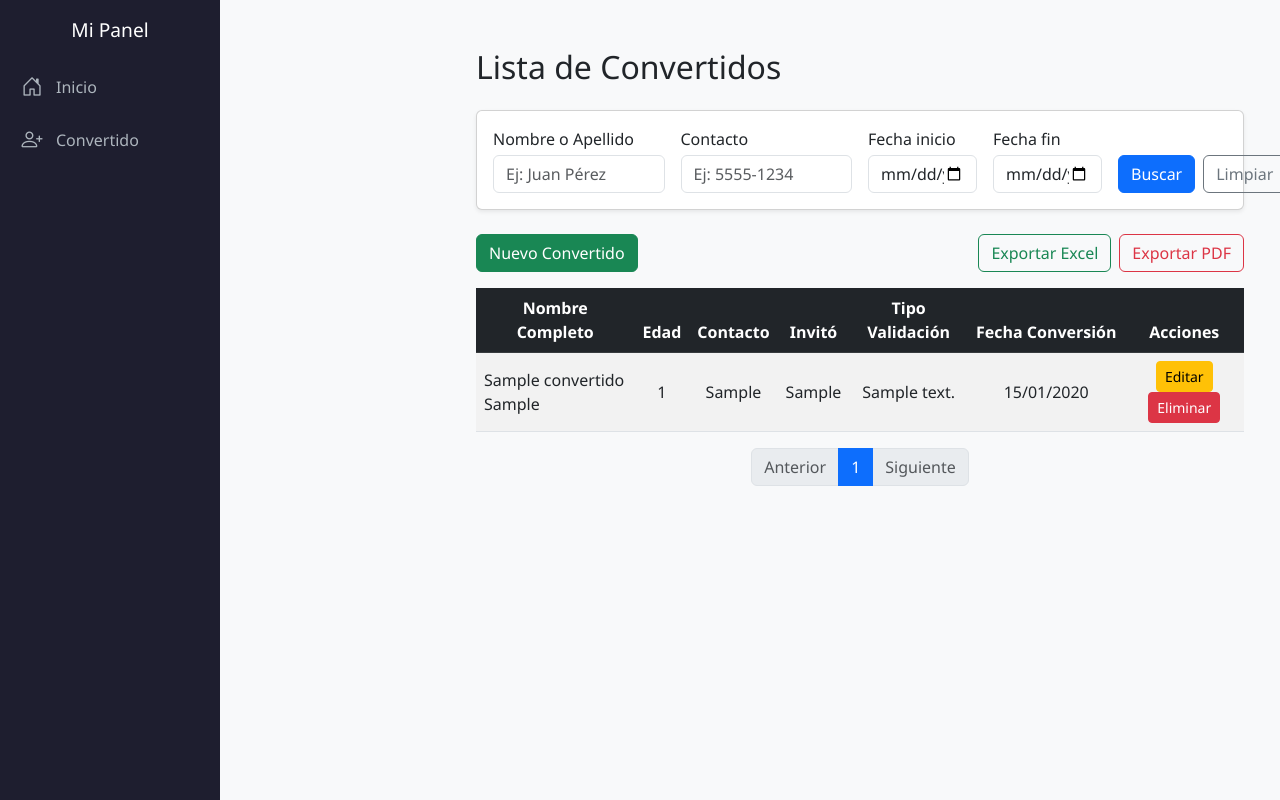
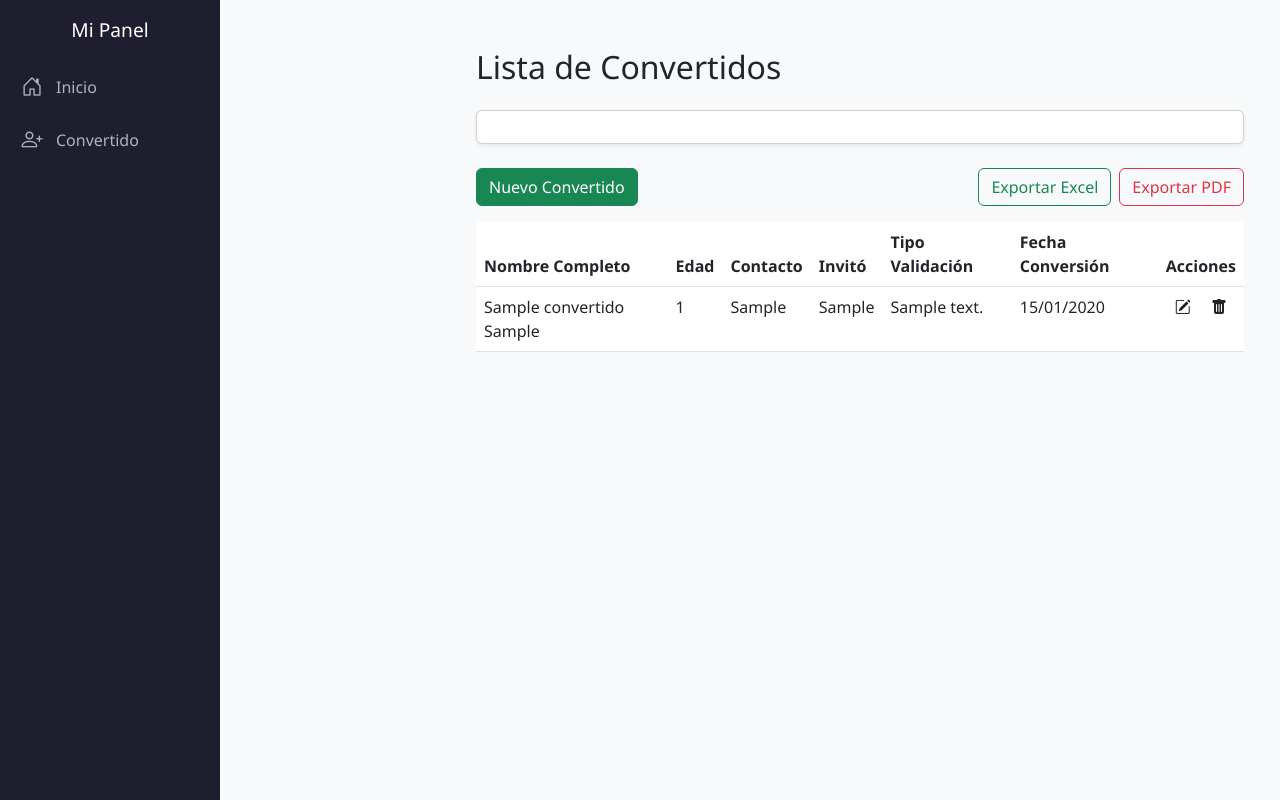
Before and after one commit to jrdar1993/Evang, a Flask app: page /convertido/ in a window 1280 px wide. Run offline with Flask 2, Linux system fonts and the light colour scheme; tables that the repository leaves empty hold one stand-in row (values such as "Sample post").

Commit message:
Update list.html

```diff
--- a/templates/convertido/list.html
+++ b/templates/convertido/list.html
@@ -5,30 +5,8 @@
 
     <!-- Formulario de búsqueda -->
     <form method="get" class="card p-3 mb-4 shadow-sm">
-    <div class="row g-3 align-items-end">
-        <div class="col-lg-3 col-md-6">
-            <label class="form-label mb-1">Nombre o Apellido</label>
-            <input type="text" name="nombre" class="form-control" placeholder="Ej: Juan Pérez" value="{{ nombre }}">
-        </div>
-        <div class="col-lg-3 col-md-6">
-            <label class="form-label mb-1">Contacto</label>
-            <input type="text" name="contacto" class="form-control" placeholder="Ej: 5555-1234" value="{{ contacto }}">
-        </div>
-        <div class="col-lg-2 col-md-6">
-            <label class="form-label mb-1">Fecha inicio</label>
-            <input type="date" name="fecha_inicio" class="form-control" value="{{ fecha_inicio }}">
-        </div>
-        <div class="col-lg-2 col-md-6">
-            <label class="form-label mb-1">Fecha fin</label>
-            <input type="date" name="fecha_fin" class="form-control" value="{{ fecha_fin }}">
-        </div>
-        <div class="col-lg-2 col-md-12 d-flex gap-2">
-            <button type="submit" class="btn btn-primary w-100">Buscar</button>
-            <a href="{{ url_for('convertido.index') }}" class="btn btn-outline-secondary w-100">Limpiar</a>
-        </div>
-    </div>
+        <!-- … tu bloque de filtros … -->
     </form>
-
 
     <!-- Acciones -->
     <div class="mb-3 d-flex flex-column flex-md-row justify-content-between align-items-start align-items-md-center gap-2">
@@ -41,30 +19,32 @@
 
     <!-- Tabla responsiva -->
     <div class="table-responsive">
-        <table class="table table-striped table-hover align-middle text-center">
-            <thead class="table-dark">
+      <table class="table mb-0">
+        <thead>
           <tr>
             <th>Nombre Completo</th>
             <th>Edad</th>
             <th>Contacto</th>
             <th>Invitó</th>
             <th>Tipo Validación</th>
-                    <th class="text-nowrap">Fecha Conversión</th>
+            <th>Fecha Conversión</th>
             <th>Acciones</th>
           </tr>
         </thead>
         <tbody>
           {% for reg in registros %}
           <tr>
-                    <td class="text-start">{{ reg.nombres }} {{ reg.apellidos }}</td>
+            <td>{{ reg.nombres }} {{ reg.apellidos }}</td>
             <td>{{ reg.edad }}</td>
             <td>{{ reg.contacto }}</td>
             <td>{{ reg.invito }}</td>
             <td>{{ reg.tipo_validacion.descripcion }}</td>
-                    <td class="text-nowrap">{{ reg.fecha_conversion.strftime('%d/%m/%Y') }}</td>
-                    <td>
-                        <a href="{{ url_for('convertido.editar', id=reg.id) }}" class="btn btn-warning btn-sm">Editar</a>
-                        <a href="{{ url_for('convertido.eliminar', id=reg.id) }}" class="btn btn-danger btn-sm" onclick="return confirm('¿Seguro que deseas eliminar?')">Eliminar</a>
+            <td>{{ reg.fecha_conversion.strftime('%d/%m/%Y') }}</td>
+            <td class="table-action text-center">
+              <i class="bi bi-pencil-square me-3" data-bs-toggle="tooltip" title="Editar"
+                 onclick="location.href='{{ url_for('convertido.editar', id=reg.id) }}'"></i>
+              <i class="bi bi-trash-fill" data-bs-toggle="tooltip" title="Eliminar"
+                 onclick="if(confirm('¿Seguro que deseas eliminar?')) location.href='{{ url_for('convertido.eliminar', id=reg.id) }}';"></i>
             </td>
           </tr>
           {% endfor %}
@@ -73,35 +53,6 @@
     </div>
 
     <!-- Paginación -->
-    <nav aria-label="Page navigation">
-        <ul class="pagination justify-content-center flex-wrap">
-            {% if pagination.has_prev %}
-            <li class="page-item">
-                <a class="page-link" href="{{ url_for('convertido.index', page=pagination.prev_num, nombre=nombre, contacto=contacto, fecha_inicio=fecha_inicio, fecha_fin=fecha_fin) }}">Anterior</a>
-            </li>
-            {% else %}
-            <li class="page-item disabled"><span class="page-link">Anterior</span></li>
-            {% endif %}
-
-            {% for p in pagination.iter_pages(left_edge=2, right_edge=2, left_current=2, right_current=2) %}
-            {% if p %}
-            <li class="page-item {% if p == pagination.page %}active{% endif %}">
-                <a class="page-link" href="{{ url_for('convertido.index', page=p, nombre=nombre, contacto=contacto, fecha_inicio=fecha_inicio, fecha_fin=fecha_fin) }}">{{ p }}</a>
-            </li>
-            {% else %}
-            <li class="page-item disabled"><span class="page-link">…</span></li>
-            {% endif %}
-            {% endfor %}
-
-            {% if pagination.has_next %}
-            <li class="page-item">
-                <a class="page-link" href="{{ url_for('convertido.index', page=pagination.next_num, nombre=nombre, contacto=contacto, fecha_inicio=fecha_inicio, fecha_fin=fecha_fin) }}">Siguiente</a>
-            </li>
-            {% else %}
-            <li class="page-item disabled"><span class="page-link">Siguiente</span></li>
-            {% endif %}
-        </ul>
-    </nav>
-
+    <!-- … tu bloque de paginación … -->
 </div>
 {% endblock %}
```
Lines whose indentation alone changed are shown as unchanged.
